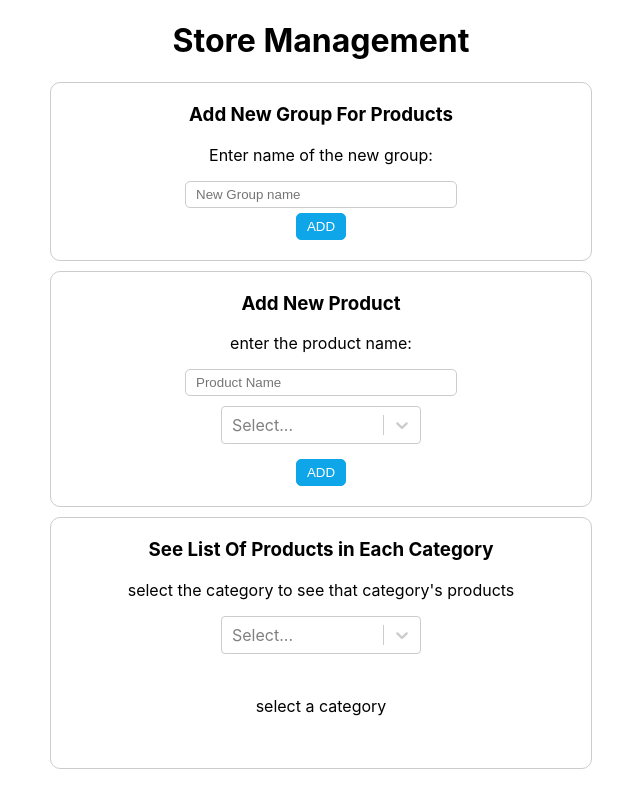
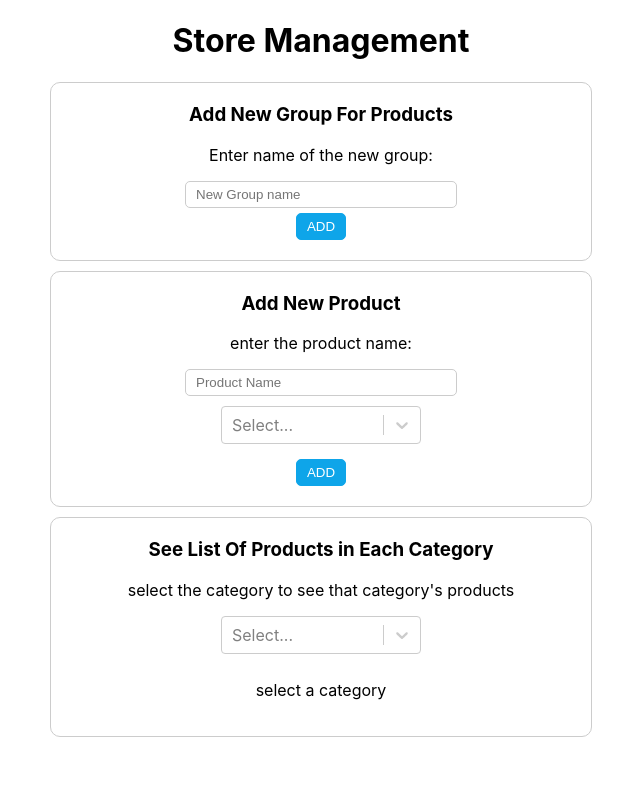
Before and after one commit to Yaser-Hajian/Store-Manager-React.js, a React (Create React App) app: page / in a window 1280 px wide. Shown: the whole page, without its empty margins (319-959 px from the left). Built offline with nearby package versions, Linux system fonts and the light colour scheme.

Commit message:
fix a bug to update list of products immediately

```diff
--- a/src/App.css
+++ b/src/App.css
@@ -48,3 +48,6 @@ li{
 ul{
   padding-left:0;
 }
+.info{
+  margin: 0;
+}
--- a/src/App.js
+++ b/src/App.js
@@ -1,4 +1,4 @@
-import React, {useState} from "react";
+import React, {useEffect, useState} from "react";
 import './App.css';
 import AddNewGroup from "./Components/AddNewGroup/AddNewGroup";
 import AddNewProduct from "./Components/AddNewProduct/AddNewProduct";
@@ -7,6 +7,13 @@ import ListOfProducts from "./Components/ListOfProducts/ListOfProducts";
 function App() {
     const [groups , setGroups] = useState([]);
     const [categories,setCategories] = useState([]);
+    const [category , setCategory] = useState("");
+    const [membersForView , setMembersForView] = useState([]);
+    useEffect(()=>{
+        if (category!==""){
+            setMembersForView(getMembersOfCategory(category));
+        }
+    },[groups ,category ]);
     const addNewGroupHandler=(newGroup)=>{
         const copy_of_groups = [...groups];
         copy_of_groups.push(newGroup);
@@ -26,7 +33,8 @@ function App() {
         setGroups(copy_groups);
     }
     const getMembersOfCategory=(category)=>{
-        const index = groups.findIndex(group => group.name === category);
+        console.log({category})
+        const index = groups.findIndex(group => group.name === category.label);
         const members = [...groups[index].members];
         return members;
     }
@@ -35,7 +43,13 @@ function App() {
       <h1>Store Management</h1>
         <AddNewGroup addGroup={addNewGroupHandler}/>
         <AddNewProduct categories={categories} addNewProductHandler={addNewProductHandler}/>
-        <ListOfProducts categories={categories} getMembers={getMembersOfCategory}/>
+        <ListOfProducts
+            categories={categories}
+            members={membersForView}
+            setMembers={setMembersForView}
+            category={category}
+            setCategory={setCategory}
+        />
     </div>
   );
 }
--- a/src/Components/ListOfProducts/ListOfProducts.js
+++ b/src/Components/ListOfProducts/ListOfProducts.js
@@ -1,12 +1,10 @@
 import React, {useState} from 'react';
 import Select from "react-select";
 
-const ListOfProducts = ({categories , getMembers}) => {
-    const [category , setCategory] = useState("");
-    const [members , setMembers] = useState([]);
+const ListOfProducts = ({categories , category,setCategory , members , setMembers}) => {
     const categoryHandler=(event)=>{
         setCategory(event);
-        setMembers(getMembers(event.label));
+        setMembers(members);
     }
     const options = []
     {
@@ -29,9 +27,9 @@ const ListOfProducts = ({categories , getMembers}) => {
                     {
                         members.length ===0?
                             (category === ""?
-                                <p>select a category</p>
+                                <p className={"info"}>select a category</p>
                                 :
-                                <p>you don't have any product in this category</p>)
+                                <p className={"info"}>you don't have any product in this category</p>)
 
                             :
                             members.map(member=>(
```
